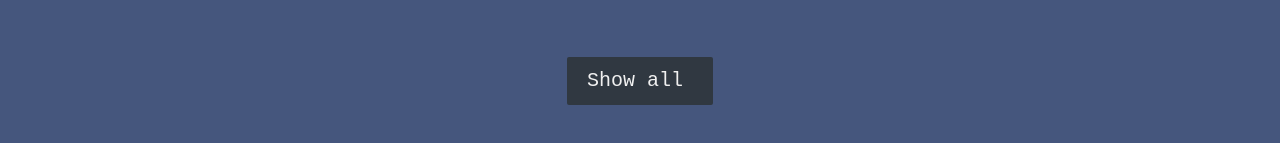
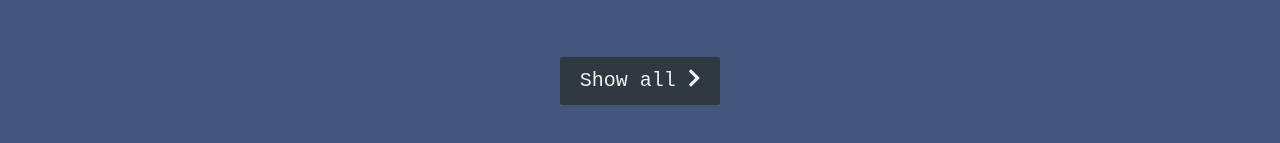
Before and after one commit to Esther-Yang/portfolio, a React (Create React App) app: page / in a window 1280 px wide. Shown: the part 1117-1260 px from the top of the page. Built offline with nearby package versions, Linux system fonts and the light colour scheme.

Commit message:
Add fontawesome faChevronRight

```diff
--- a/package.json
+++ b/package.json
@@ -3,6 +3,11 @@
   "version": "0.1.0",
   "private": true,
   "dependencies": {
+    "@fortawesome/fontawesome-svg-core": "^1.2.36",
+    "@fortawesome/free-brands-svg-icons": "^5.15.4",
+    "@fortawesome/free-regular-svg-icons": "^5.15.4",
+    "@fortawesome/free-solid-svg-icons": "^5.15.4",
+    "@fortawesome/react-fontawesome": "^0.1.15",
     "@testing-library/jest-dom": "^5.14.1",
     "@testing-library/react": "^11.2.7",
     "@testing-library/user-event": "^12.8.3",
--- a/src/components/Project.js
+++ b/src/components/Project.js
@@ -1,6 +1,7 @@
+import { FontAwesomeIcon } from "@fortawesome/react-fontawesome";
 import { Fragment } from "react/cjs/react.production.min";
 import classes from "./Project.module.css";
-
+import { faChevronRight } from "@fortawesome/free-solid-svg-icons";
 const Project = (props) => {
   return (
     <Fragment>
@@ -14,11 +15,7 @@ const Project = (props) => {
             rel="noreferrer"
             className={`${classes.project} ${classes.projectTile}`}
           >
-            <img
-              className={classes.projectImage}
-              src="%PUBLIC_URL%/favicon/favicon-32x32.png"
-              alt="project 1"
-            />
+            <img className={classes.projectImage} src="#" alt="project 1" />
             <p className={classes.projectTitle}>
               <span className={classes.code}>&lt;</span>
               Project 1 Name
@@ -34,7 +31,8 @@ const Project = (props) => {
           rel="noreferrer"
           title="To Yang Qiao Yan's GitHub"
         >
-          Show all<i className="fas fa-chevron-right"></i>
+          Show all&nbsp;
+          <FontAwesomeIcon icon={faChevronRight} />
         </a>
       </section>
     </Fragment>
--- a/src/components/Project.module.css
+++ b/src/components/Project.module.css
@@ -83,8 +83,8 @@
   transform: translateX(2px);
 }
 
-.btnShowAll > i {
+/* .btnShowAll > FontAwesomeIcon {
   margin-left: 10px;
   transform: translateX(0);
   transition: transform 0.3s ease-out;
-}
+} */
```
Also changed, not shown: src/index.js (+6 -5 lines), 1 other file (tests, documents, lock files or other folders).
